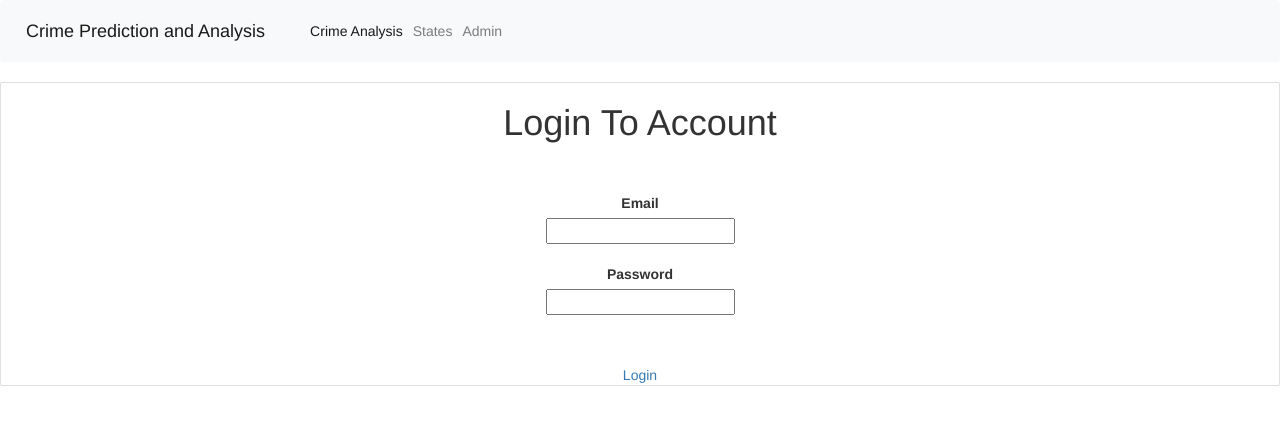
After one commit to Santhoshvn3/Analysis-and-Prediction-of-Crimes-Against-Women-using-Machine-Learning-Algorithms, a Flask app: template templates/alogin.html in a window 1280 px wide. The commit adds this page. Shown: the top 425 px of the page. Run offline with Flask 2, Linux system fonts and the light colour scheme; the template is opened without the code that fills it, so the values that code supplies are empty; some libraries are stand-ins or nearby versions.

Commit message:
admin module

```diff
--- a/app.py
+++ b/app.py
@@ -1,21 +1,30 @@
+from re import I
 import sys
-from flask import Flask, request, render_template, jsonify
-import pymongo
-from env.users.models import User
+from flask import Flask, request, render_template, jsonify, session, redirect
+from flask.globals import session
+from functools import wraps
+# import pymongo
+# from env.users.models import User
 from flask_pymongo import PyMongo
 from passlib.hash import sha256_crypt
 import uuid
 
 app = Flask(__name__)
+app.secret_key = b'\rv\x88\xeb\x97$2\x96\x1f\x02Z)\xc6\x06\xde\xc9'
 
 # database
 mongodb_client = PyMongo(app, uri="mongodb://localhost:27017/adminUser")
 db = mongodb_client.db
 
-# def init_db():
-#     db.init_app(app)
-#     db.app = app
-
+# decorator
+def login_required(f):
+    @wraps(f)
+    def wrap(*arg, **kwargs):
+        if 'logged_in' in session:
+            return f(*arg, **kwargs)
+        else:
+            redirect('/')
+    return wrap
 
 @app.route('/')
 def home():
@@ -25,13 +34,40 @@ def home():
 def analysis():
     return render_template("analysis.html")
 
-@app.route('/admin/login/', methods=['GET', 'POST'])
+@app.route('/dashboard/')
+@login_required
+def dashboard():
+    return render_template("dashboard.html")
+
+
+@app.route('/admin/signup/', methods=['GET', 'POST'])
 def admin():
     print('calling signup')
     User().signup()
     return render_template("admin.html")
 
+@app.route('/admin/login/', methods=['POST', 'GET'])
+def adminLogin():
+    print('inlogin function')
+    user = db.admin1.find_one({
+        "email": request.form.get('email')
+    })
+    if user and request.form.get('password') == user['password']:
+        return render_template("alogin.html")
+        # return startSession(user)
+    # return jsonify({"error": "account doesnot exist"}), 401
+@app.route('/admin/signout')
+def signout():
+    return User().signout()
+
 class User:
+    def startSession(self, user):
+        del user['passowrd']
+        print('session')
+        session['logged_in'] = True
+        session['user'] = user
+        return render_template('alogin.html')
+
     def signup(self):
         # print(request.form)
         print("in signup function")
@@ -44,24 +80,23 @@ class User:
         }
         # print(jsonify(admin))
         #encrypt password
-        hash_password = sha256_crypt.encrypt(admin['password'])
-        admin['password'] = hash_password
+        # hash_password = sha256_crypt.encrypt(admin['password'])
+        # admin['password'] = hash_password
         # print(jsonify(admin))
-
-        # save db
 
         #check email exists
         if(db.admin1.find_one({"email" : admin['email']})):
             return jsonify({"error": "email exits"}), 400
         print("saving")
-        db.admin1.save(admin)
 
-            # return jsonify(admin), 200
-        # db.admin1.insert_one(admin)
-
+        if (db.admin1.save(admin)):
+            return self.startSession(admin)
 
         return jsonify({"error": "Signup failed"})
 
+    def signout(self):
+        session.clear()
+        return redirect('/')
 
 if __name__ == "__main__":
     # app.init_db()
--- a/templates/admin.html
+++ b/templates/admin.html
@@ -5,7 +5,7 @@
         <div class="card">
             <center>
             <h1 class="center">Create an account</h1><br><br>
-            <form name="signup_form" method="POST">
+            <form name="signup_form" method="POST" >
 
                 <label for="name">Name</label><br>
                 <input type="text" name="name" class="field" required><br><br>
@@ -21,6 +21,8 @@
                 </p><br>
 
                 <input type="submit" value="Sign Up" class="btn">
+
+                <a href="/admin/login">Login</a>
             </form>
             </center>
         </div>
--- /dev/null
+++ b/templates/alogin.html
@@ -0,0 +1,29 @@
+{% extends "index.html" %}
+
+{% block content %}
+<div class="card-wrapper">
+    <div class="card">
+        <center>
+        <h1 class="center">Login To Account</h1><br><br>
+        <form name="login_form" method="POST">
+
+            <label for="email">Email</label><br>
+            <input type="text" name="email" class="field" required><br><br>
+
+            <label for="password">Password</label><br>
+            <input type="password" name="password" class="field" required><br><br>
+
+            <p class="error error--hidden">
+
+            </p><br>
+
+            <a href="/dashboard">Login</a>
+
+            <!-- <a href="admin.html">Signup</a> -->
+        </form>
+        </center>
+    </div>
+</div>
+
+
+{% endblock %}
--- /dev/null
+++ b/templates/dashboard.html
@@ -0,0 +1,6 @@
+{% extends "index.html" %}
+
+{% block content %}
+<h1> admin dashboard</h1>
+
+{% endblock %}
```
Also changed, not shown: js/admin.js (+30 -3 lines).
